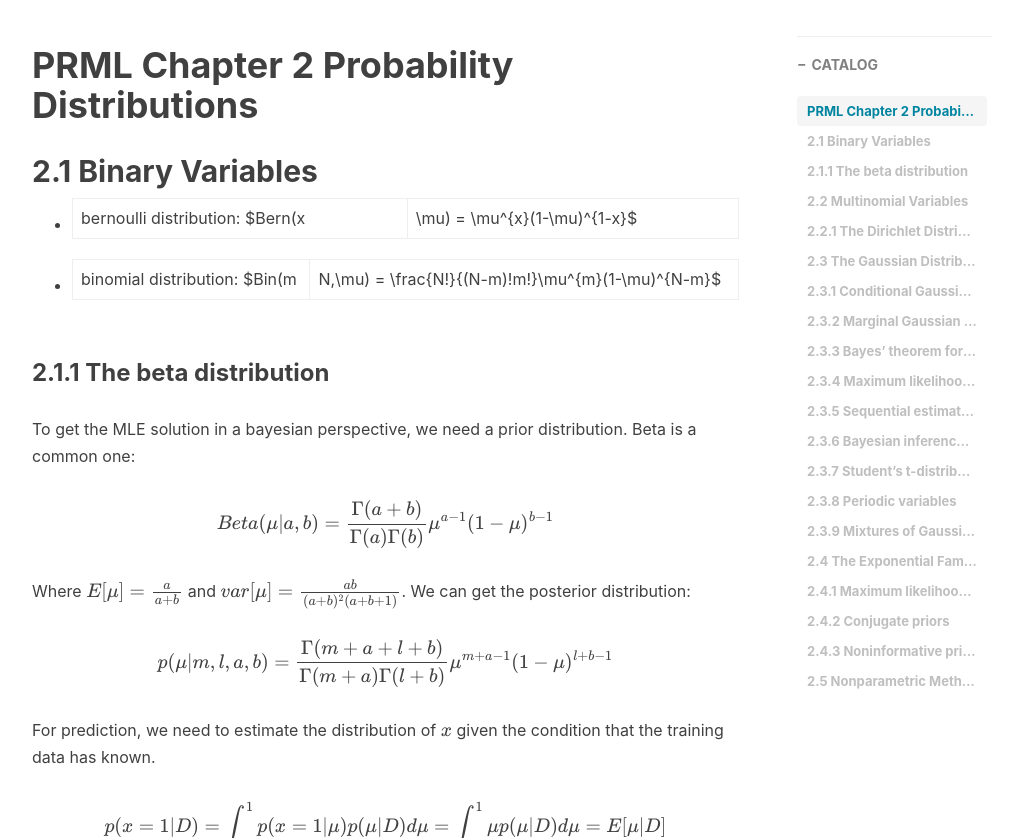
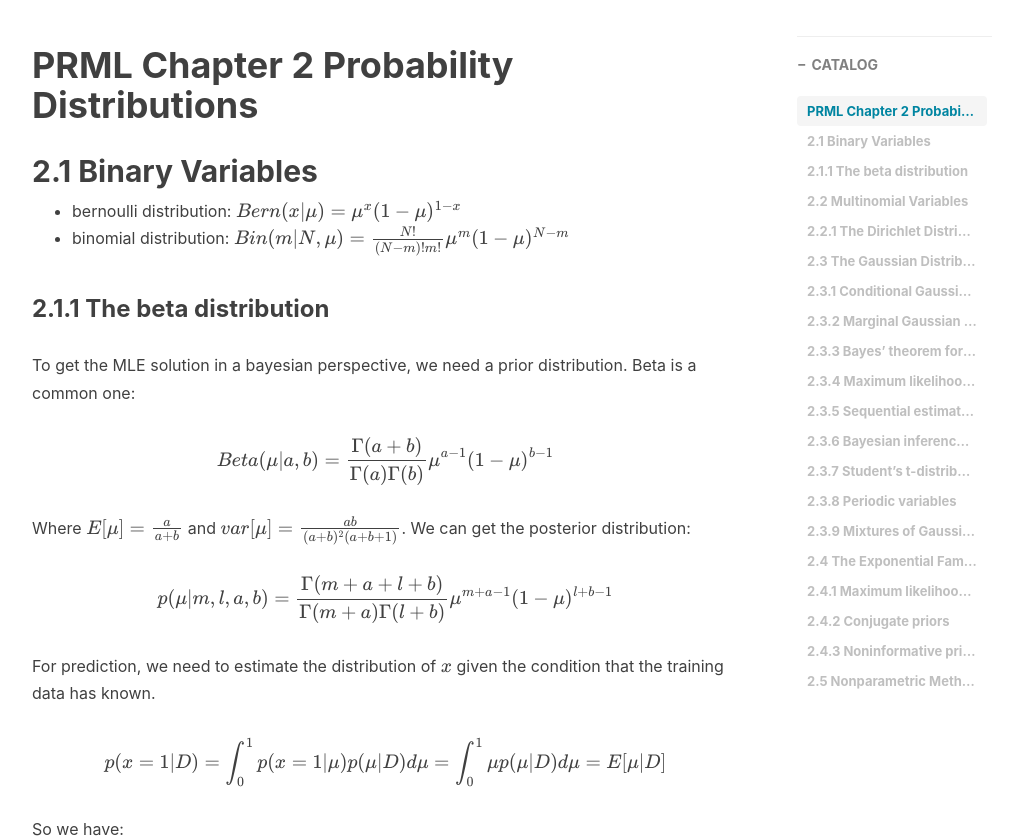
Before and after one commit to ZaccWu/ZaccWu.github.io, a Jekyll site: the page built from _posts/2019-09-09-PRML Chapter 2 Probability Distributions.md, in a window 1280 px wide and 900 px high, scrolled down 459 px, cut to the strip 62-900 px from the top of the window. Shown: the whole strip, without its empty margins (233-1256 px from the left). Built offline with Jekyll 4.4.1, drawn with Linux system fonts in a browser that asks for light colours; nearby versions of some CDN libraries; formulas are drawn with MathJax 3; comment, search, counter and statistics services are not loaded; some of the changed text lies outside the part shown.

Commit message:
Update 2019-09-09-PRML Chapter 2 Probability Distributions.md

```diff
--- a/_posts/2019-09-09-PRML Chapter 2 Probability Distributions.md
+++ b/_posts/2019-09-09-PRML Chapter 2 Probability Distributions.md
@@ -14,8 +14,8 @@ tags:                               #标签
 # PRML Chapter 2 Probability Distributions
 
 ## 2.1 Binary Variables
-* bernoulli distribution: $Bern(x | \mu) = \mu^{x}(1-\mu)^{1-x}$
-* binomial distribution: $Bin(m | N,\mu) = \frac{N!}{(N-m)!m!}\mu^{m}(1-\mu)^{N-m}$
+* bernoulli distribution: $Bern(x \| \mu) = \mu^{x}(1-\mu)^{1-x}$
+* binomial distribution: $Bin(m \| N,\mu) = \frac{N!}{(N-m)!m!}\mu^{m}(1-\mu)^{N-m}$
 
 ### 2.1.1 The beta distribution
 To get the MLE solution in a bayesian perspective, we need a prior distribution. Beta is a common one:
@@ -54,6 +54,7 @@ $$\mu_{k}^{ML} = \frac{m_{k}}{N}$$
 Now consider the conditional joint distribution, it is called multinomial distribution (here $\sum_{k=1}^{K}m_{k} = N$):
 
 $$Mult(m_{1}, m_{2}, \dots, m_{K} |\mu, N) = \frac{N!}{m_{1}!m_{2}!\dots m_{K}!}$$
+
 ### 2.2.1 The Dirichlet Distribution
 The prior distribution of parameter $\mu_k$ is Dirichlet distribution:
 
@@ -122,6 +123,7 @@ $$-\frac{1}{2}(x-\mu)^{T}\Sigma^{-1}(x-\mu) =
 -\frac{1}{2}(x_{b} - \mu_{b})^{T}\Lambda_{ba}(x_{a} - \mu_{a}) - \frac{1}{2}(x_{b} - \mu_{b})^{T}\Lambda_{bb}(x_{b} - \mu_{b})$$
 
 which is the exponential term of conditional Gaussian. Also, it is easy to know that:
+
 $$-\frac{1}{2}(x-\mu)^{T}\Sigma^{-1}(x-\mu) = -\frac{1}{2}x^{T}\Sigma^{-1}x + x^{T}\Sigma^{-1}\mu + const$$
 
 Apply this method to $p(x_a\|x_b)$ and $x_b$ is regarded as a constant. Compare the second order term $-\frac{1}{2}x_a^T\Lambda_{aa}x_a$ and the linear terms $x_a^T(\Lambda_{aa}\mu_{a} - \Lambda_{ab}(x_{b} - \mu_{b}))$ in $x_a$, we can get the variance and mean:
@@ -130,6 +132,7 @@ $$\Sigma_{a|b} = \Lambda_{aa}^{-1}$$
 
 $$\mu_{a|b} = \Sigma_{a|b}(\Lambda_{aa}\mu_{a} - \Lambda_{ab}(x_{b} - \mu_{b}))\\
         = \mu_{a} - \Lambda_{aa}^{-1}\Lambda_{ab}(x_{b} - \mu_{b})$$
+
 ### 2.3.2 Marginal Gaussian distributions
 To prove the marginal distribution $p(x_{a}) = \int p(x_{a}, x_{b})dx_{b}$ is Gaussian, the method is similar to 2.3.1, the results are:
 
@@ -175,12 +178,14 @@ $$E[y] = A\mu + b$$
 $$cov[y] = L^{-1} + A\Lambda^{-1}A^{T}$$
 
 Similarly, for conditional distribution, we have:
+
 $$E[x | y] = (\Lambda + A^{T}LA)^{-1}\{A^{T}L(y-b) + a\mu \}$$
 
 $$cov[x | y] = (\Lambda + A^{T}LA)^{-1}$$
 
 ### 2.3.4 Maximum likelihood for the Gaussian
 This part we only show the result:
+
 $$\mu_{ML}=\frac{1}{N}\sum_{n=1}^N x_n$$
 
 $$\Sigma_{ML}=\frac{1}{N}\sum_{n=1}^N(x_n-\mu_{ML})(x_n-\mu_{ML})^T$$
@@ -210,7 +215,7 @@ The likelihood function of Gaussian distribution:
 
 $$p(x | \mu) = \prod_{n=1}^{N}p(x_{n} | \mu) = \frac{1}{2\pi\sigma^{2}}exp\left\{-\frac{1}{2\sigma^{2}}\sum_{n=1}^{N}(x_{n} - \mu^{2})\right\}$$
 
-Choose $p(\mu)$ as Gaussian distribution: $p(\mu) = N(\mu | \mu_{0},\sigma_{0}^{2})$, and the posterior distribution is given by:
+Choose $p(\mu)$ as Gaussian distribution: $p(\mu) = N(\mu \| \mu_{0},\sigma_{0}^{2})$, and the posterior distribution is given by:
 
 $$p(\mu | x) \propto p(x | \mu)p(\mu)$$
 
@@ -241,7 +246,7 @@ The posterior distribution is given by:
 
 $$p(\lambda | x) \propto \lambda^{a_{0} - 1}\lambda^{\frac{N}{2}}exp\left\{ -b_{0}\lambda - \frac{\lambda}{2}\sum_{n=1}^{N}(x_{n}-\mu)^{2}\right\}$$
 
-Consequently, the posterior distribution will be $Gam(\lambda | a_{N}, b_{N})$, where
+Consequently, the posterior distribution will be $Gam(\lambda \| a_{N}, b_{N})$, where
 
 $$a_{N} = a_{0} + \frac{N}{2}$$
 
@@ -288,8 +293,8 @@ $$p(\eta | \chi, \nu) = f(\chi, \nu)g(\eta)^{\nu}exp(\nu\eta^{T}\chi)$$
 ### 2.4.3 Noninformative priors
 Two simple examples of noninformative priors:
 
-The location parameter: $p(x| \mu) = f(x-\mu)$
+The location parameter: $p(x\| \mu) = f(x-\mu)$
 
-The scale parameter: $p(x | \sigma) = \frac{1}{\sigma}f(\frac{x}{\sigma})$
+The scale parameter: $p(x \| \sigma) = \frac{1}{\sigma}f(\frac{x}{\sigma})$
 
 ## 2.5 Nonparametric Methods
```
